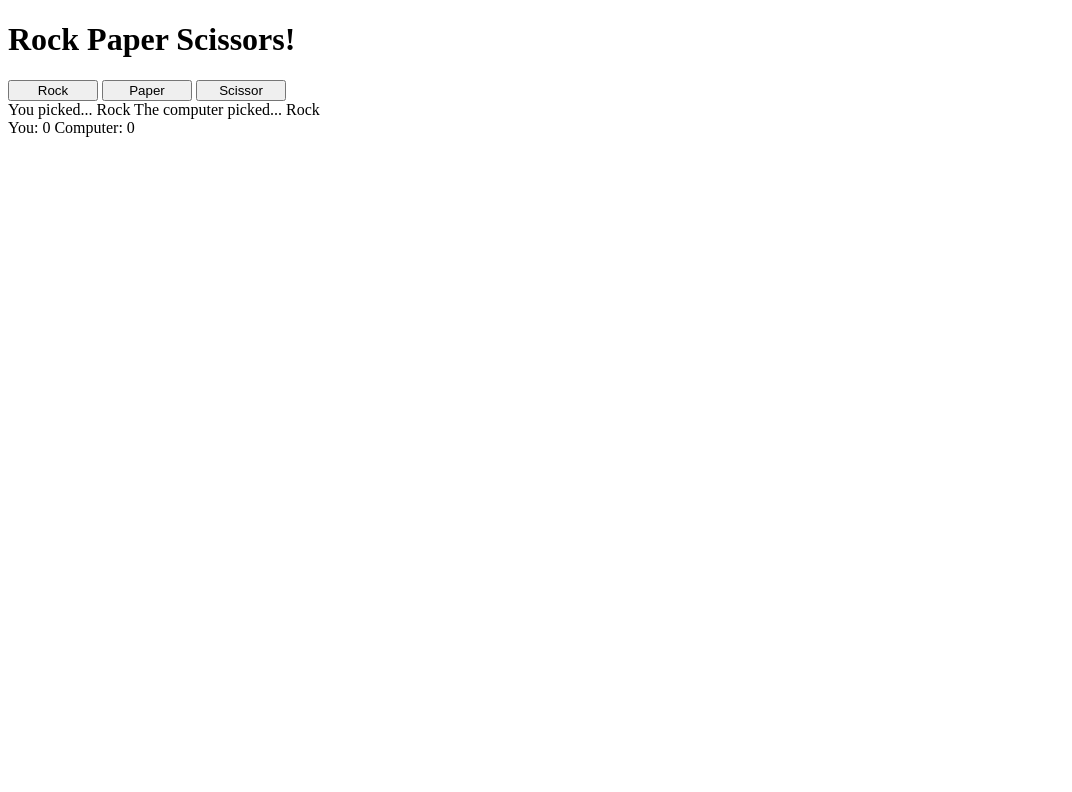
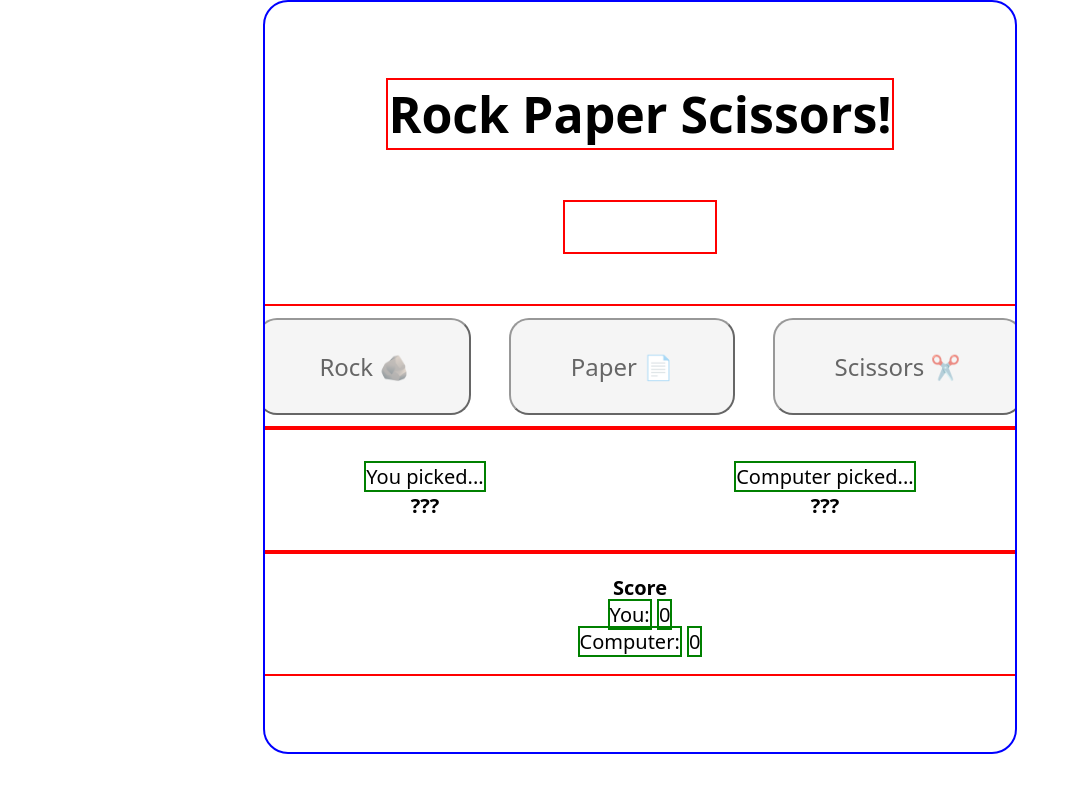
Before and after one commit to eggtoasts/rock-paper-scissor, a plain HTML site: page index.html in a window 1280 px wide. Shown: the whole page, without its empty margins (0-1072 px from the left). Drawn offline with Linux system fonts and the light colour scheme.

Commit message:
Added flexbox layout, styling, and now displays what move the user/computer picked.

```diff
--- a/index.html
+++ b/index.html
@@ -8,26 +8,40 @@
     <link rel="stylesheet" href="./style.css" />
   </head>
   <body>
-    <h1>Rock Paper Scissors!</h1>
     <div class="container">
-      <div class="choices">
-        <button id="rock">Rock</button>
-        <button id="paper">Paper</button>
-        <button id="scissors">Scissor</button>
+      <div class="subContainer">
+        <h1 class="item">Rock Paper Scissors!</h1>
+
+        <div class="winLose item"></div>
+        <div class="choices item">
+          <button class="button" id="rock">Rock 🪨</button>
+          <button class="button" id="paper">Paper 📄</button>
+          <button class="button" id="scissors">Scissors ✂️</button>
         </div>
-      <div class="output">
+        <div class="output item">
+          <div class="left">
             <span>You picked...</span>
-        <span>Rock</span>
-        <span>The computer picked...</span>
-        <span>Rock</span>
+            <h2 class="humanPicked">???</h2>
           </div>
 
-      <div class="score">
+          <div class="right">
+            <span>Computer picked...</span>
+            <h2 class="computerPicked">???</h2>
+          </div>
+        </div>
+
+        <div class="score item">
+          <h2>Score</h2>
+          <div class="block">
             <span>You:</span>
             <span class="human">0</span>
+          </div>
+          <div class="block">
             <span>Computer:</span>
             <span class="computer">0</span>
           </div>
         </div>
+      </div>
+    </div>
   </body>
 </html>
--- a/script.js
+++ b/script.js
@@ -10,6 +10,11 @@ const scoreContainer = document.querySelector(".score");
 const humanText = document.querySelector(".human");
 const computerText = document.querySelector(".computer");
 
+const humanPickedText = document.querySelector(".humanPicked");
+const computerPickedText = document.querySelector(".computerPicked");
+
+let winLose = document.querySelector(".winLose");
+
 let choice;
 
 choicesRef.addEventListener("click", (event) => {
@@ -20,32 +25,70 @@ choicesRef.addEventListener("click", (event) => {
     playRound(humanChoice, computerChoice);
 
     if (humanScore == 5 || computerScore == 5) {
+      //Displays win/lose
       displayWinOrLose(humanScore, computerScore);
+
       //Add a new button asking the user to restart.
       const restartButton = document.createElement("button");
       restartButton.textContent = "Play Again?";
+      restartButton.style.marginTop = "15px";
       scoreContainer.appendChild(restartButton);
 
       restartButton.addEventListener("click", () => {
         resetGame();
 
         scoreContainer.removeChild(restartButton);
+
+        let winLoseText = document.querySelector(".winLoseText");
+
+        winLose.removeChild(winLoseText);
       });
     }
   }
 });
 
+function winDisplay() {
+  const newDiv = document.createElement("div");
+  const winText = document.createElement("h2");
+
+  winText.textContent = "You lose!";
+  winText.setAttribute("class", "winLoseText");
+  winText.style["align-self"] = "center";
+
+  winLose.appendChild(winText);
+}
+
+function pickedDisplay(humanChoice, computerChoice) {
+  humanPickedText.textContent = `${humanChoice}`;
+  computerPickedText.textContent = `${computerChoice}`;
+}
+
+function loseDisplay() {
+  const newDiv = document.createElement("div");
+  const loseText = document.createElement("h2");
+
+  loseText.textContent = "You lose!";
+  loseText.setAttribute("class", "winLoseText");
+
+  winLose.appendChild(loseText);
+}
+
 function displayWinOrLose(humanScore, computerScore) {
+  winLose = document.querySelector(".winLose");
   if (humanScore > computerScore) {
-    alert("u win");
+    winDisplay();
   } else {
-    alert("u lose!");
+    loseDisplay();
   }
+  winLose = document.querySelector(".winLose");
 }
 
 function resetGame() {
   humanScore = 0;
   computerScore = 0;
+
+  humanPickedText.textContent = "???";
+  computerPickedText.textContent = "???";
 
   updateScore();
 }
@@ -63,6 +106,7 @@ function getHumanChoice(event) {
 
 //Compares choices and determines who wins/loses.
 function checkChoice(humanChoice, computerChoice) {
+  pickedDisplay(humanChoice, computerChoice);
   if (humanChoice === computerChoice) {
     console.log("You tie!~");
   } else if (
--- a/style.css
+++ b/style.css
@@ -1,3 +1,118 @@
+* {
+  font-family: system-ui, -apple-system, BlinkMacSystemFont, "Segoe UI", Roboto,
+    Oxygen, Ubuntu, Cantarell, "Open Sans", "Helvetica Neue", sans-serif;
+  margin: 0;
+  padding: 0;
+  font-size: 20px;
+}
+
+h1,
+.winLose {
+  margin-bottom: 50px;
+}
+
+h1 {
+  font-size: 50px;
+}
+
+.subContainer {
+  display: flex;
+  flex-direction: column;
+  flex: 0;
+
+  justify-content: center;
+  align-self: center;
+  align-items: center;
+  max-width: 750px;
+  overflow: auto;
+}
+
+.container {
+  max-height: 750px;
+  min-height: 300px;
+  min-width: 400px;
+  max-width: 750px;
+  display: flex;
+
+  align-items: center;
+  flex-direction: column;
+  justify-content: center;
+  align-self: center;
+
+  background-color: ;
+  border-radius: 25px;
+
+  flex: 1;
+
+  border: 2px solid blue;
+}
+
+.item {
+  flex: 0;
+
+  border: 2px solid red;
+  justify-content: center;
+  align-items: center;
+  display: flex;
+}
+
+span {
+  border: 2px solid green;
+}
+
+.left,
+.right {
+  margin-left: auto;
+  margin-right: auto;
+  display: flex;
+  flex-direction: column;
+
+  align-items: center;
+}
+body {
+  min-height: 100vh;
+  display: flex;
+  flex-direction: column;
+
+  margin: 0;
+  height: 100%;
+}
+
+.score,
+.output,
+.choices {
+  min-width: 100vh;
+  min-height: 120px;
+}
+
+.button {
+  padding: 30px 60px;
+  font-size: 24px;
+}
+
 button {
-  width: 90px;
+  border-radius: 20px;
+  opacity: 0.6;
+  transition: 0.3s;
+  padding: 20px;
 }
+button:hover {
+  transform: scale(1.1);
+  background-color: grey;
+  transition: all 0.3 ease;
+  opacity: 1;
+}
+
+.choices {
+  gap: 20px;
+  justify-content: space-evenly;
+}
+
+.winLose {
+  min-width: 150px;
+  min-height: 50px;
+}
+
+.score {
+  flex-direction: column;
+}
```
Lines whose indentation alone changed are shown as unchanged.
